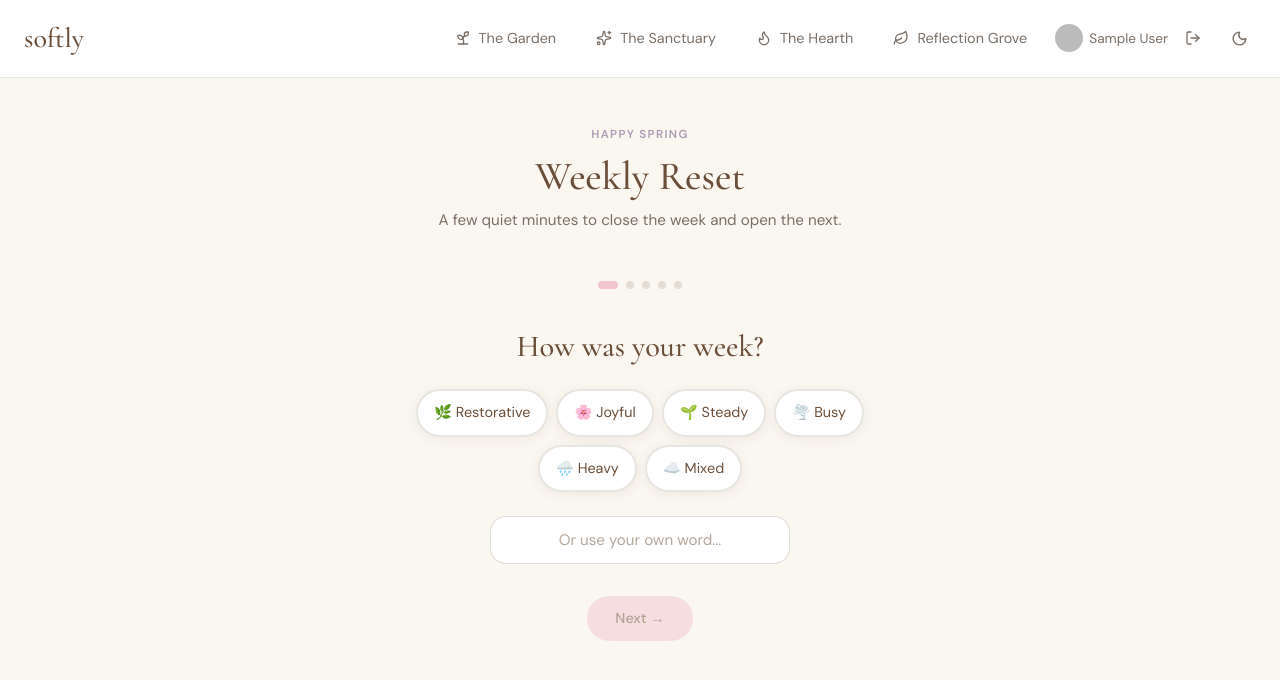
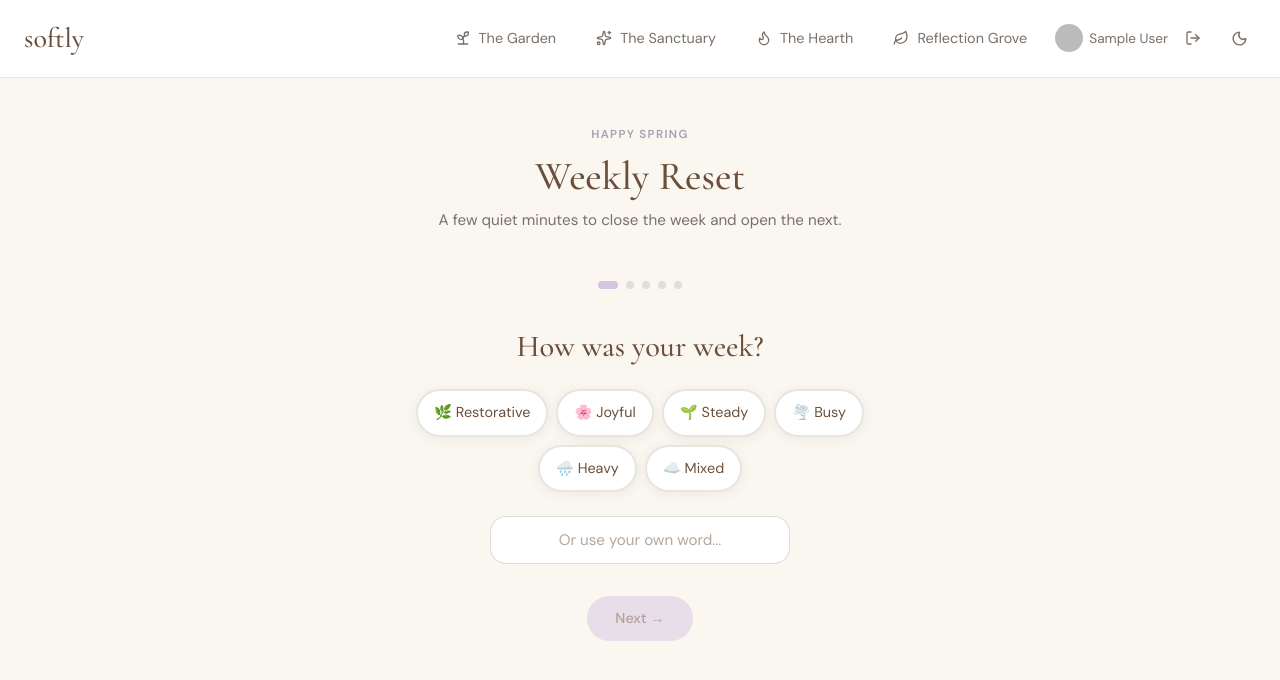
Before and after one commit to megwilliams1/softly, a Next.js app: page /reset in a window 1280 px wide. Shown: the top 680 px of the page. Built offline with nearby package versions, Linux system fonts and the light colour scheme; no server answers; the database is empty; sample sign-in values are in the browser's storage.

Commit message:
fix design tokens: radius vars and lavender accents for Reset section

```diff
--- a/src/components/garden/ActivityModal.tsx
+++ b/src/components/garden/ActivityModal.tsx
@@ -90,7 +90,7 @@ export default function ActivityModal({
         className="animate-bloom-up"
         style={{
           backgroundColor: "var(--color-white)",
-          borderRadius: "20px",
+          borderRadius: "var(--radius-lg)",
           boxShadow: "var(--shadow-lift)",
           padding: "28px 24px",
           width: "100%",
--- a/src/components/garden/PlantGoalModal.tsx
+++ b/src/components/garden/PlantGoalModal.tsx
@@ -40,7 +40,7 @@ export default function PlantGoalModal({ existing, onSave, onClose }: Props) {
         className="animate-bloom-up"
         style={{
           backgroundColor: "var(--color-white)",
-          borderRadius: "20px",
+          borderRadius: "var(--radius-lg)",
           boxShadow: "var(--shadow-lift)",
           padding: "28px 24px",
           width: "100%",
--- a/src/components/reset/WeeklyReset.tsx
+++ b/src/components/reset/WeeklyReset.tsx
@@ -32,10 +32,10 @@ function ProgressDots({ current }: { current: number }) {
           style={{
             width: i + 1 === current ? "20px" : "8px",
             height: "8px",
-            borderRadius: "4px",
+            borderRadius: "var(--radius-sm)",
             backgroundColor:
               i + 1 <= current
-                ? "var(--color-bloom-pink)"
+                ? "var(--color-lavender)"
                 : "rgba(176, 168, 154, 0.3)",
             transition: "width 0.3s ease, background-color 0.3s ease",
           }}
@@ -157,7 +157,7 @@ export default function WeeklyReset({ uid }: { uid: string | null }) {
         style={{
           padding: "11px 28px",
           borderRadius: "var(--radius-full)",
-          backgroundColor: "var(--color-bloom-pink)",
+          backgroundColor: "var(--color-lavender)",
           color: "var(--color-soil)",
           fontFamily: "var(--font-body)",
           fontSize: "0.9rem",
@@ -191,8 +191,8 @@ export default function WeeklyReset({ uid }: { uid: string | null }) {
                 style={{
                   padding: "10px 16px",
                   borderRadius: "var(--radius-full)",
-                  backgroundColor: weekMood === label ? "var(--color-bloom-pink)" : "var(--color-white)",
-                  border: weekMood === label ? "2px solid var(--color-blush-deep)" : "2px solid rgba(176, 168, 154, 0.3)",
+                  backgroundColor: weekMood === label ? "var(--color-lavender)" : "var(--color-white)",
+                  border: weekMood === label ? "2px solid var(--color-lavender)" : "2px solid rgba(176, 168, 154, 0.3)",
                   color: "var(--color-soil)",
                   fontFamily: "var(--font-body)",
                   fontSize: "0.9rem",
@@ -329,7 +329,7 @@ export default function WeeklyReset({ uid }: { uid: string | null }) {
       {/* Step 5 — Affirmation */}
       {step === 5 && (
         <StepShell key={5}>
-          <p style={{ fontSize: "0.7rem", textTransform: "uppercase", letterSpacing: "0.08em", color: "var(--color-sage)", fontWeight: 600 }}>
+          <p style={{ fontSize: "0.7rem", textTransform: "uppercase", letterSpacing: "0.08em", color: "var(--color-lavender)", filter: "brightness(0.75)", fontWeight: 600 }}>
             Your affirmation for this week
           </p>
           <span style={{ fontSize: "2rem" }}>🌸</span>
```
